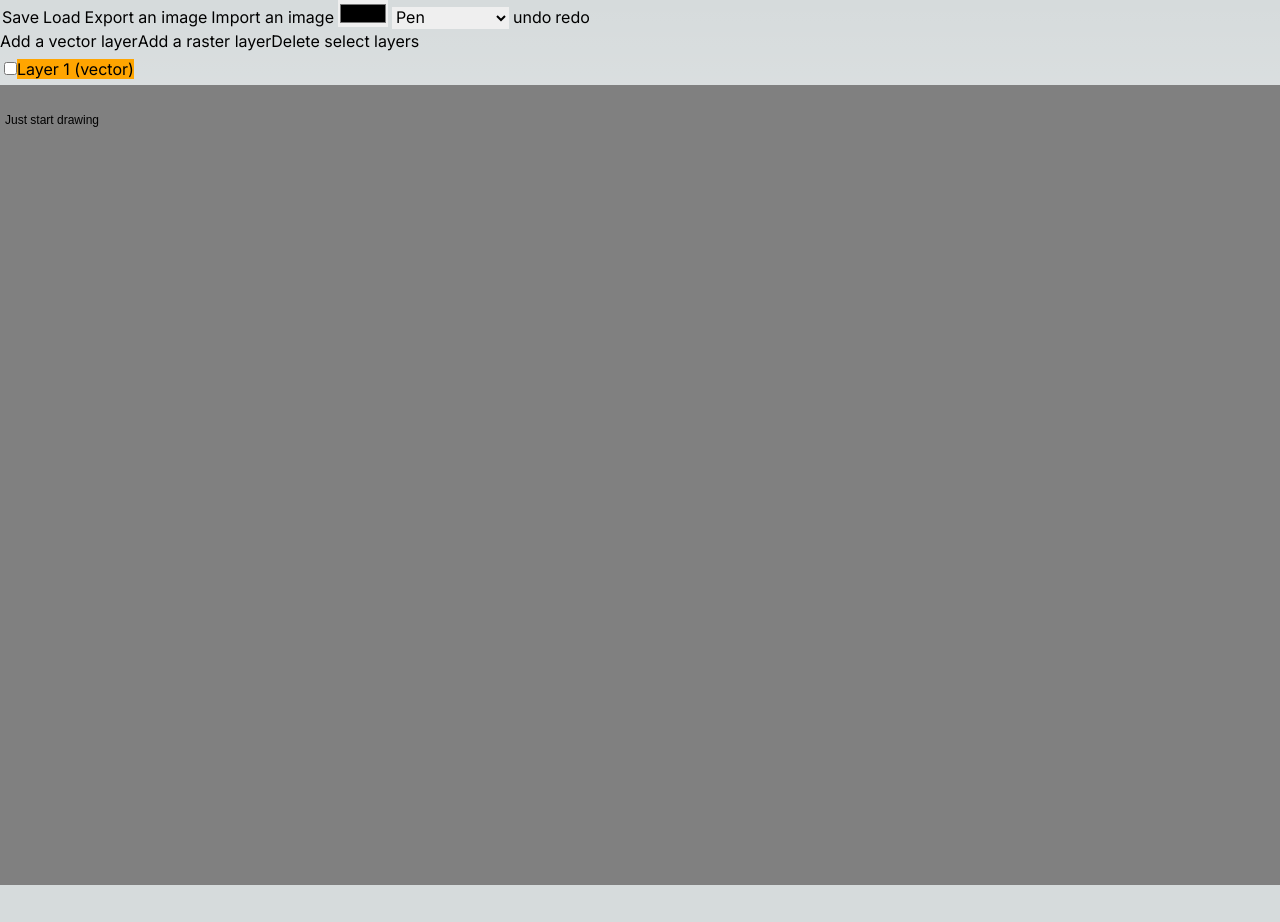
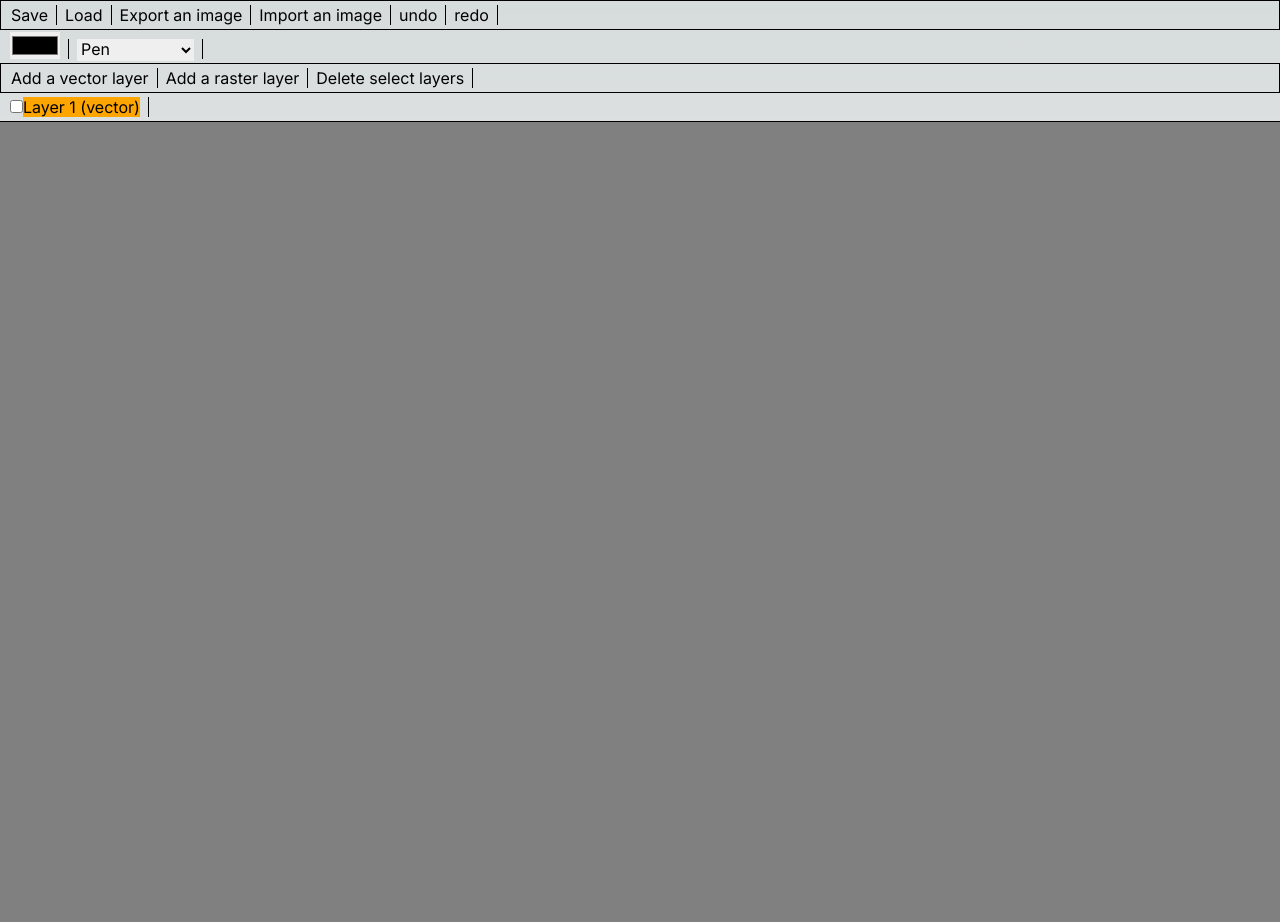
Before and after one commit to michael-freling/react_konva_simple_drawing, a Next.js app: page / in a window 1280 px wide. Before the commit the page ends 885 px from the top, so only its background shows below. Built offline with nearby package versions, Linux system fonts and the light colour scheme.

Commit message:
design: add padding and borders for menus

```diff
--- a/src/components/App.tsx
+++ b/src/components/App.tsx
@@ -319,6 +319,12 @@ export default function App() {
       break;
   }
 
+  const listStyle = {
+    display: "inline",
+    paddingLeft: 8,
+    paddingRight: 8,
+    borderRight: "1px solid black",
+  };
   return (
     <div>
       <input
@@ -342,16 +348,18 @@ export default function App() {
         data-testid="loadFile"
       />
       {statusMessage != null && (
-        <span data-testid="statusMessage">{statusMessage}</span>
+        <span data-testid="statusMessage" style={{ color: "red" }}>
+          {statusMessage}
+        </span>
       )}
 
-      <ul style={{ display: "inline-block" }}>
-        <li style={{ display: "inline", padding: 2 }}>
+      <ul style={{ padding: 2, border: "1px solid black" }}>
+        <li style={listStyle}>
           <button onClick={handleSave} data-testid="saveButton">
             Save
           </button>
         </li>
-        <li style={{ display: "inline", padding: 2 }}>
+        <li style={listStyle}>
           <button
             onClick={() => {
               loadFileRef.current!.click();
@@ -361,12 +369,12 @@ export default function App() {
             Load
           </button>
         </li>
-        <li style={{ display: "inline", padding: 2 }}>
+        <li style={listStyle}>
           <button onClick={handleExportImage} data-testid="exportImageButton">
             Export an image
           </button>
         </li>
-        <li style={{ display: "inline", padding: 2 }}>
+        <li style={listStyle}>
           <button
             onClick={() => {
               importFileRef.current?.click();
@@ -376,7 +384,30 @@ export default function App() {
             Import an image
           </button>
         </li>
-        <li style={{ display: "inline", padding: 2 }}>
+        <li style={listStyle}>
+          <button
+            onClick={() => {
+              dispatch({ type: ActionType.Undo });
+            }}
+            data-testid="undoButton"
+          >
+            undo
+          </button>
+        </li>
+        <li style={listStyle}>
+          <button
+            onClick={() => {
+              dispatch({ type: ActionType.Redo });
+            }}
+            data-testid="redoButton"
+          >
+            redo
+          </button>
+        </li>
+      </ul>
+
+      <ul style={{ padding: 2 }}>
+        <li style={listStyle}>
           <input
             type="color"
             value={color}
@@ -387,7 +418,7 @@ export default function App() {
             data-testid="colorInput"
           />
         </li>
-        <li style={{ display: "inline", padding: 2 }}>
+        <li style={listStyle}>
           <select
             value={tool}
             onChange={(e) => {
@@ -401,30 +432,10 @@ export default function App() {
             <option value={Tool.Move}>Move a layer</option>
           </select>
         </li>
-        <li style={{ display: "inline", padding: 2 }}>
-          <button
-            onClick={() => {
-              dispatch({ type: ActionType.Undo });
-            }}
-            data-testid="undoButton"
-          >
-            undo
-          </button>
-        </li>
-        <li style={{ display: "inline", padding: 2 }}>
-          <button
-            onClick={() => {
-              dispatch({ type: ActionType.Redo });
-            }}
-            data-testid="redoButton"
-          >
-            redo
-          </button>
-        </li>
       </ul>
 
-      <ul style={{ display: "block" }}>
-        <li style={{ display: "inline-block" }}>
+      <ul style={{ display: "block", border: "1px solid black", padding: 2 }}>
+        <li style={listStyle}>
           <button
             onClick={() => {
               dispatch({
@@ -437,7 +448,7 @@ export default function App() {
             Add a vector layer
           </button>
         </li>
-        <li style={{ display: "inline-block" }}>
+        <li style={listStyle}>
           <button
             onClick={() => {
               dispatch({
@@ -450,7 +461,7 @@ export default function App() {
             Add a raster layer
           </button>
         </li>
-        <li style={{ display: "inline-block" }}>
+        <li style={listStyle}>
           <button
             onClick={() => {
               dispatch({
@@ -464,10 +475,19 @@ export default function App() {
         </li>
       </ul>
 
-      <ul style={{ padding: 2 }} data-testid="layerList">
+      <ul
+        style={{ borderBottom: "1px solid black", padding: 2 }}
+        data-testid="layerList"
+      >
         {layers.map((layer, index) => {
           return (
-            <li key={layer.id} style={{ padding: 2 }}>
+            <li
+              key={layer.id}
+              style={{
+                ...listStyle,
+                borderRight: "1px solid black",
+              }}
+            >
               <input
                 data-testid={"layerCheckbox" + index}
                 type="checkbox"
@@ -504,7 +524,6 @@ export default function App() {
         style={{ backgroundColor: "rgb(128, 128, 128)" }}
       >
         <Layer>
-          <Text text="Just start drawing" x={5} y={30} />
           {layers.map((layer, index) => {
             switch (layer.type) {
               case LayerType.Vector:
```
Also changed, not shown: 1 other file (tests, documents, lock files or other folders).
